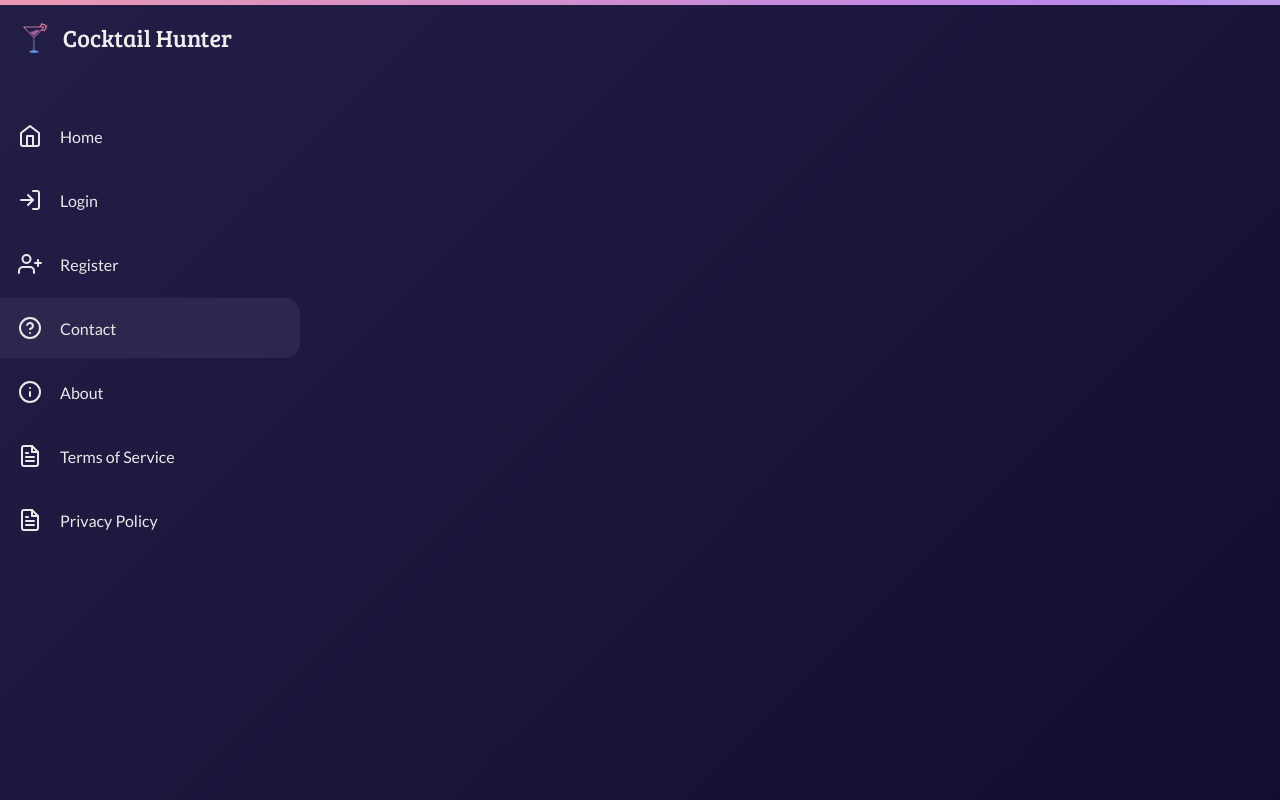
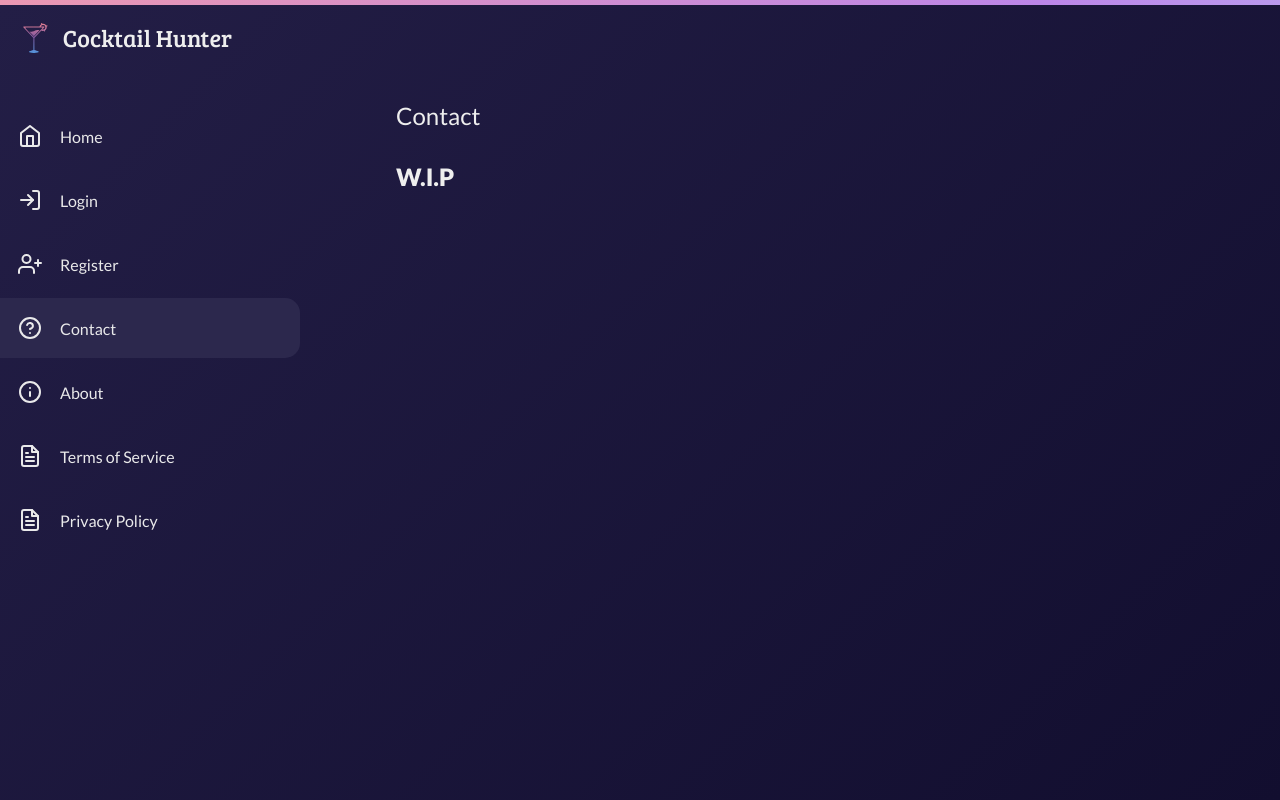
Before and after one commit to Cocktail-Hunter/nextjs, a React (Create React App) app: page /contact in a window 1280 px wide. Built offline with nearby package versions, Linux system fonts and the light colour scheme.

Commit message:
Add contact page

```diff
--- a/src/App.tsx
+++ b/src/App.tsx
@@ -1,4 +1,4 @@
-import React, { useEffect, useRef, useState } from "react";
+import { useEffect, useRef, useState } from "react";
 import { BrowserRouter, Switch, Route } from "react-router-dom";
 import {AuthContext} from "./Contexts/Auth";
 
@@ -18,6 +18,7 @@ import Nav from "./Components/Nav";
 import Header from "./Components/Header";
 import About from "./Pages/About";
 import TermsOfService from "./Pages/TermsOfService";
+import Contact from "./Pages/Contact";
 
 import "./App.scss";
 
@@ -55,6 +56,9 @@ const App = () => {
           <Switch>
             <Route path="/" exact>
               <Home/>
+            </Route>
+            <Route path="/contact">
+              <Contact/>
             </Route>
             <UnAuthorized path="/login">
               <Login/>
--- /dev/null
+++ b/src/Pages/Contact.tsx
@@ -0,0 +1,12 @@
+import { FC } from "react";
+
+const Contact: FC = () => (
+  <div className="page home">
+    <h2>Contact</h2>
+    <section>
+      <h1>W.I.P</h1>
+    </section>
+  </div>
+);
+
+export default Contact;
```
